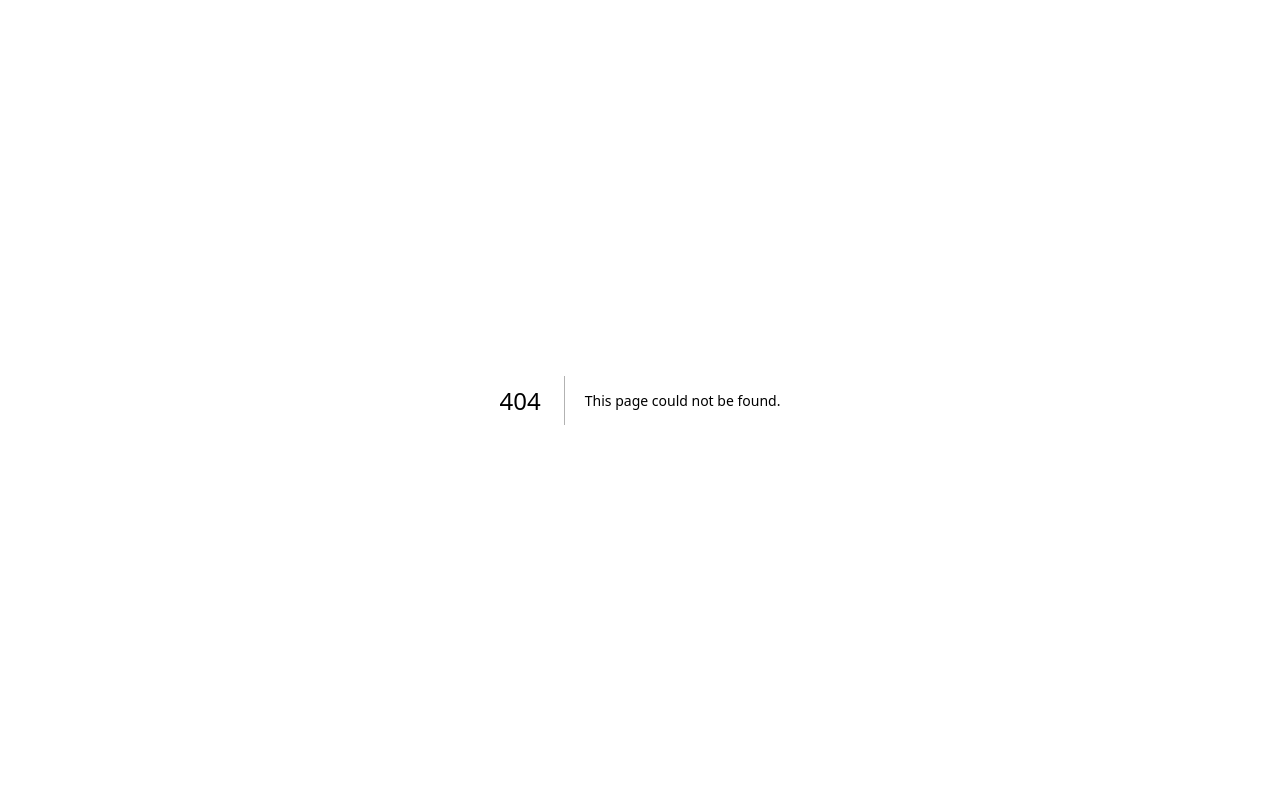
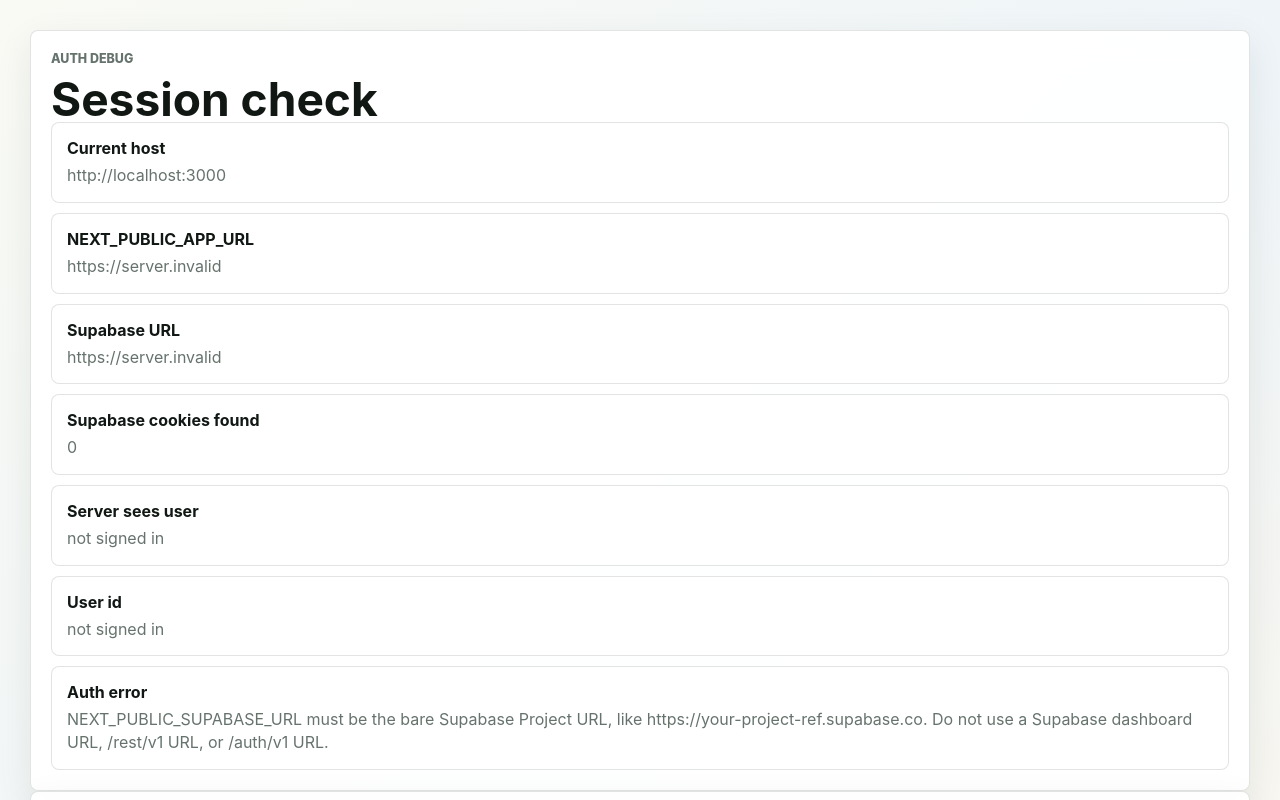
Before and after one commit to bernieboy0001/STARTHOMEX, a Next.js app: page /auth/debug in a window 1280 px wide. Before the commit this address had no page. Shown: the top 800 px of the page. Built offline with nearby package versions, Linux system fonts and the light colour scheme; no server answers.

Commit message:
Add auth session debug page

```diff
--- /dev/null
+++ b/app/auth/debug/page.tsx
@@ -0,0 +1,73 @@
+import { cookies, headers } from "next/headers";
+import { createClient } from "@/lib/supabase/server";
+
+export const dynamic = "force-dynamic";
+
+function redact(value?: string | null) {
+  if (!value) return "missing";
+  if (value.length <= 12) return `${value.length} chars`;
+  return `${value.slice(0, 6)}...${value.slice(-4)} (${value.length} chars)`;
+}
+
+export default async function AuthDebugPage() {
+  const headerStore = await headers();
+  const cookieStore = await cookies();
+  const host = headerStore.get("host") || "unknown";
+  const protocol = headerStore.get("x-forwarded-proto") || "unknown";
+  const allCookies = cookieStore.getAll();
+  const supabaseCookies = allCookies
+    .filter(cookie => cookie.name.startsWith("sb-"))
+    .map(cookie => ({
+      name: cookie.name,
+      value: redact(cookie.value)
+    }));
+
+  let userEmail = "not signed in";
+  let userId = "not signed in";
+  let authError = "none";
+
+  try {
+    const supabase = await createClient();
+    const { data, error } = await supabase.auth.getUser();
+    if (error) authError = error.message;
+    if (data.user) {
+      userEmail = data.user.email || "email missing";
+      userId = data.user.id;
+    }
+  } catch (error) {
+    authError = error instanceof Error ? error.message : "Unknown auth error";
+  }
+
+  const supabaseUrl = process.env.NEXT_PUBLIC_SUPABASE_URL || "missing";
+  const appUrl = process.env.NEXT_PUBLIC_APP_URL || "missing";
+
+  return (
+    <main className="main">
+      <section className="panel">
+        <p className="eyebrow">Auth debug</p>
+        <h2>Session check</h2>
+        <div className="rows">
+          <div className="row"><strong>Current host</strong><span>{protocol}://{host}</span></div>
+          <div className="row"><strong>NEXT_PUBLIC_APP_URL</strong><span>{appUrl}</span></div>
+          <div className="row"><strong>Supabase URL</strong><span>{supabaseUrl}</span></div>
+          <div className="row"><strong>Supabase cookies found</strong><span>{String(supabaseCookies.length)}</span></div>
+          <div className="row"><strong>Server sees user</strong><span>{userEmail}</span></div>
+          <div className="row"><strong>User id</strong><span>{userId}</span></div>
+          <div className="row"><strong>Auth error</strong><span>{authError}</span></div>
+        </div>
+      </section>
+      <section className="panel">
+        <div className="panel-head"><h3>Cookie names</h3></div>
+        <div className="rows">
+          {supabaseCookies.length === 0 && <div className="row"><strong>No Supabase cookies</strong><span>The browser did not send Supabase auth cookies to this route.</span></div>}
+          {supabaseCookies.map(cookie => (
+            <div className="row" key={cookie.name}>
+              <strong>{cookie.name}</strong>
+              <span>{cookie.value}</span>
+            </div>
+          ))}
+        </div>
+      </section>
+    </main>
+  );
+}
```
